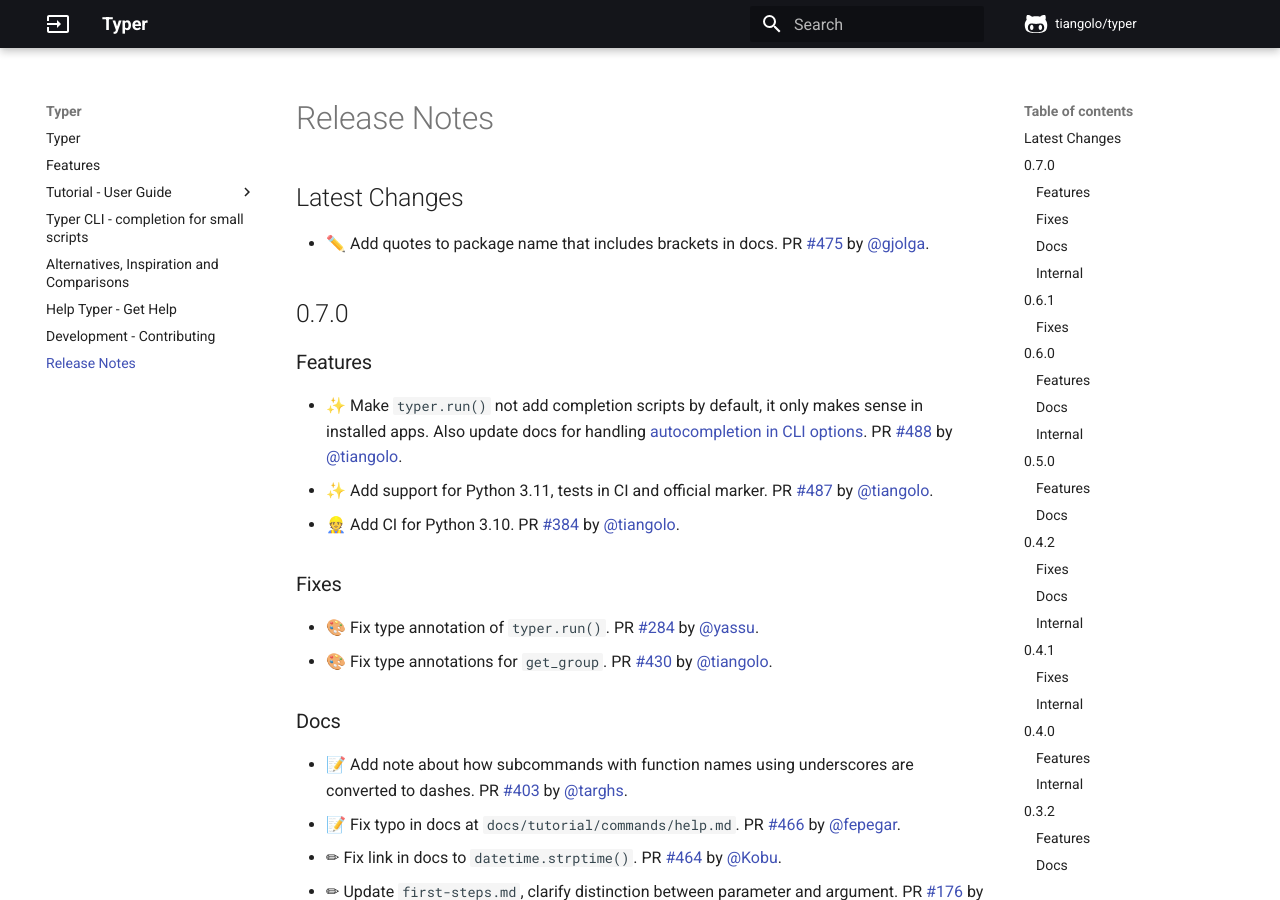
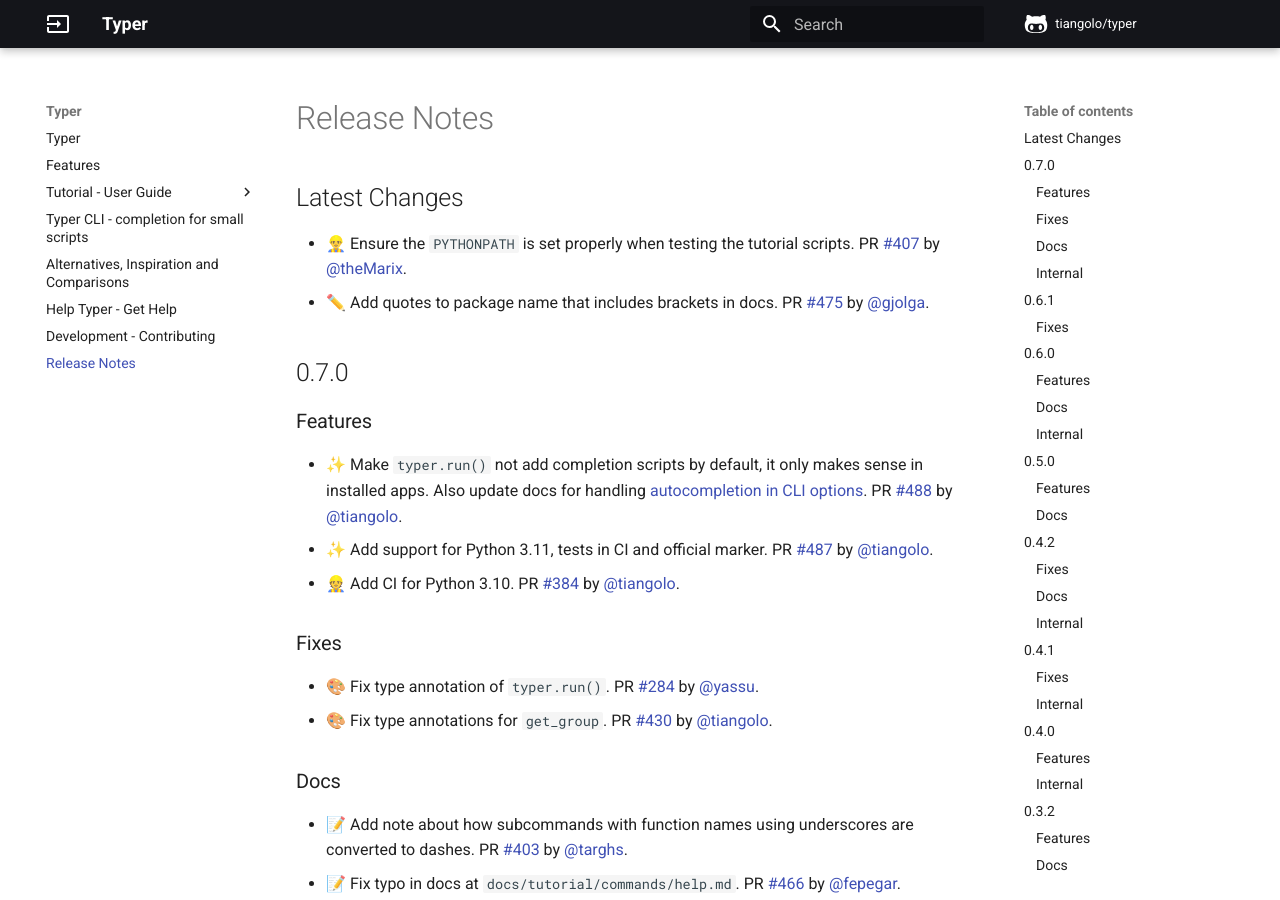
Before and after one commit to RED0731/red_pythonTyper, an MkDocs documentation site: the page built from docs/release-notes.md, in a window 1280 px wide and 900 px high. Built offline with MkDocs 1.6.1 and Material for MkDocs 9.7.7, drawn with Linux system fonts in a browser that asks for light colours; comment, search, counter and statistics services are not loaded.

Commit message:
📝 Update release notes

```diff
--- a/docs/release-notes.md
+++ b/docs/release-notes.md
@@ -1,5 +1,6 @@
 ## Latest Changes
 
+* 👷‍♂️ Ensure the `PYTHONPATH` is set properly when testing the tutorial scripts. PR [#407](https://github.com/tiangolo/typer/pull/407) by [@theMarix](https://github.com/theMarix).
 * ✏️ Add quotes to package name that includes brackets in docs. PR [#475](https://github.com/tiangolo/typer/pull/475) by [@gjolga](https://github.com/gjolga).
 
 ## 0.7.0
```
